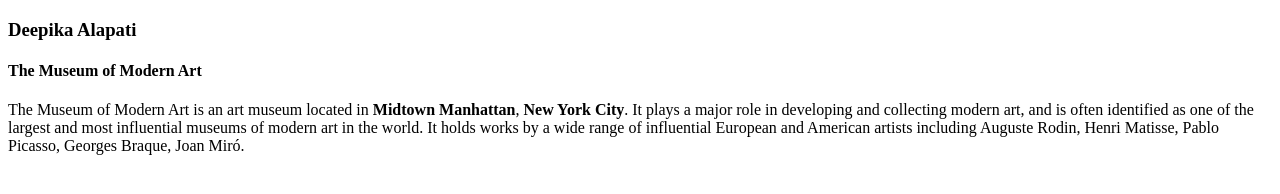
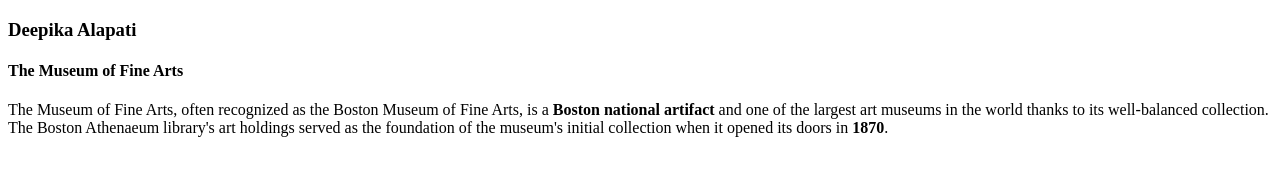
Before and after one commit to 44-563-Web-Apps-F22/44563-webapps-assignment-3-DeepikaAlapati, a plain HTML site: page index.html in a window 1280 px wide. Drawn offline with Linux system fonts and the light colour scheme.

Commit message:
Update index.html

```diff
--- a/index.html
+++ b/index.html
@@ -6,13 +6,14 @@
     </head>
     <body>
 
-        <h4> The Museum of Modern Art </h4>
+        <h4> The Museum of Fine Arts</h4>
         <p>
-            The Museum of Modern Art is an art museum located in <b>Midtown Manhattan</b>,<b> New York City</b>.
-            It plays a major role in developing and collecting modern art,
-            and is often identified as one of the largest and most influential museums of modern art in the world.
-            It holds works by a wide range of influential European and American artists including Auguste Rodin, Henri Matisse, Pablo Picasso, Georges Braque, Joan Miró.
+            The Museum of Fine Arts, often recognized as the Boston Museum of Fine Arts, is a <b>Boston national artifact</b> and
+             one of the largest art museums in the world thanks to its well-balanced collection.
+             The Boston Athenaeum library's art holdings served as the foundation of the museum's initial collection when it opened its doors in<b> 1870</b>.
         </p>
+
+
 
     </body>
 
```
